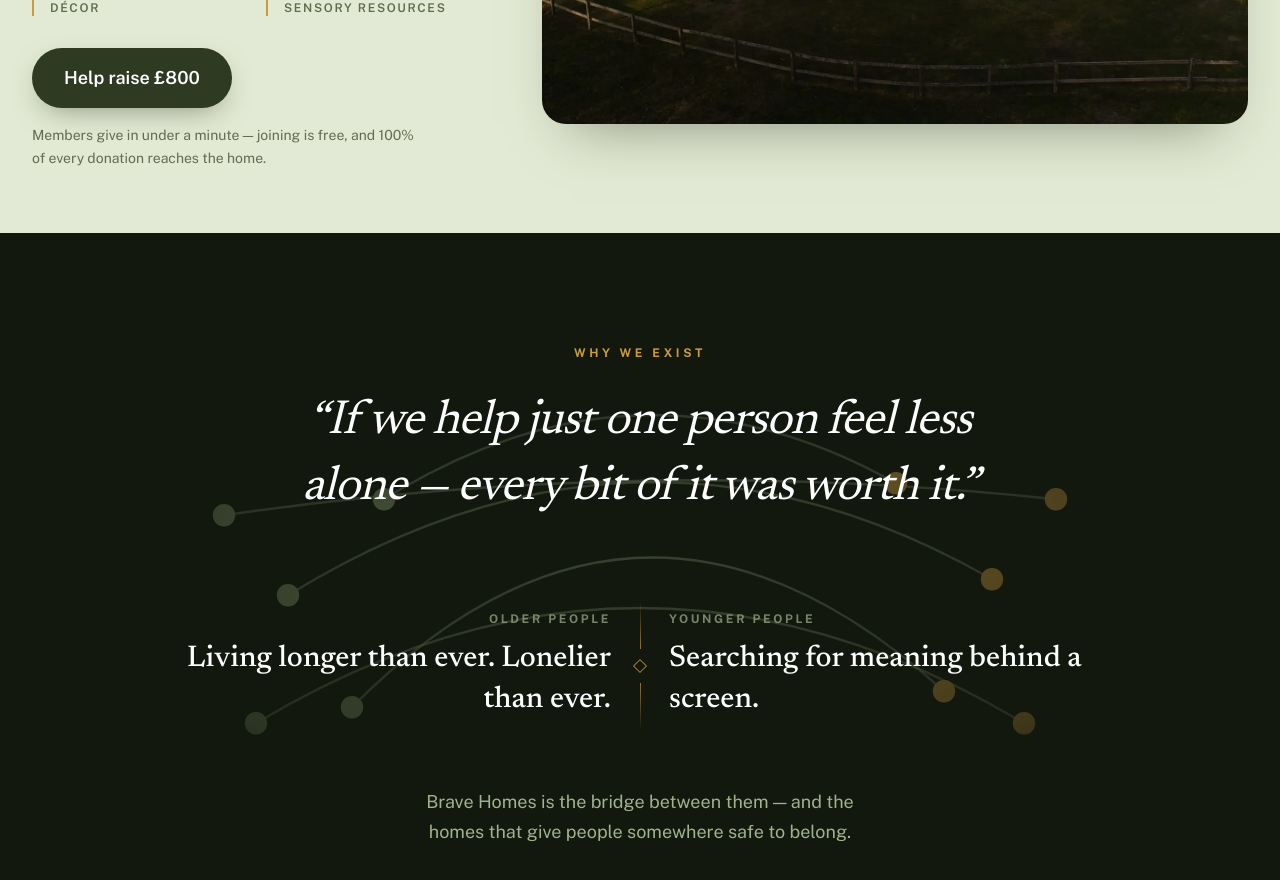
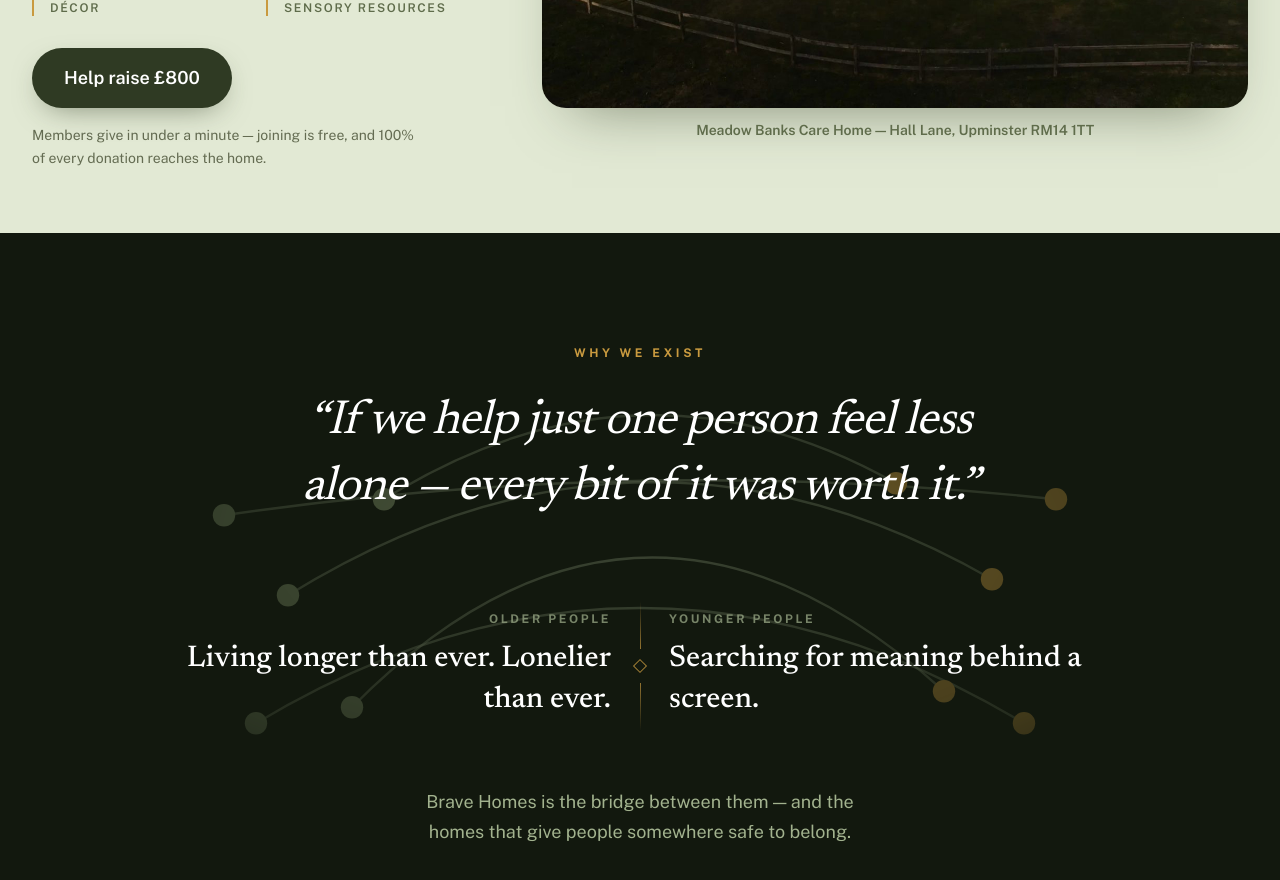
Before and after one commit to vorfreude99/bravehomes, a Next.js app: page / in a window 1280 px wide. Shown: the part 4180-5060 px from the top of the page. Built offline with nearby package versions, Linux system fonts and the light colour scheme.

Commit message:
The address under the photograph
A quiet caption: Meadowbanks Care Home — Hall Lane, Upminster RM14 1TT.

Co-Authored-By: Claude Fable 5 <noreply@anthropic.com>

```diff
--- a/src/components/site/CampaignSection.tsx
+++ b/src/components/site/CampaignSection.tsx
@@ -85,6 +85,9 @@ export function CampaignSection() {
               className="aspect-[4/3] w-full rounded-3xl object-cover shadow-[0_28px_55px_-30px_rgba(47,58,35,0.55)]"
               loading="lazy"
             />
+            <p className="mt-3 text-center text-sm font-semibold text-sage-ink">
+              {campaign.home} — {campaign.address}
+            </p>
           </div>
         </div>
       </div>
```
